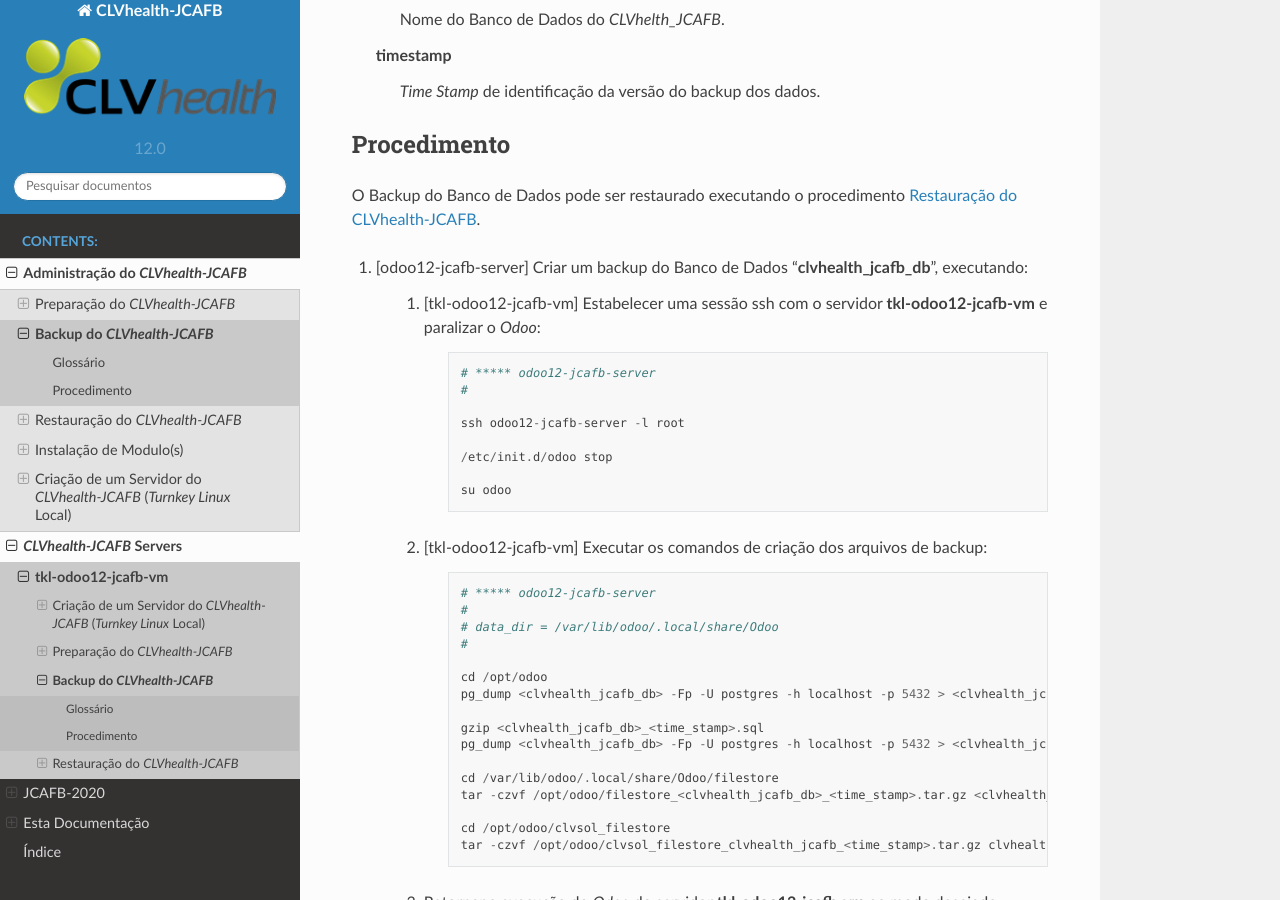
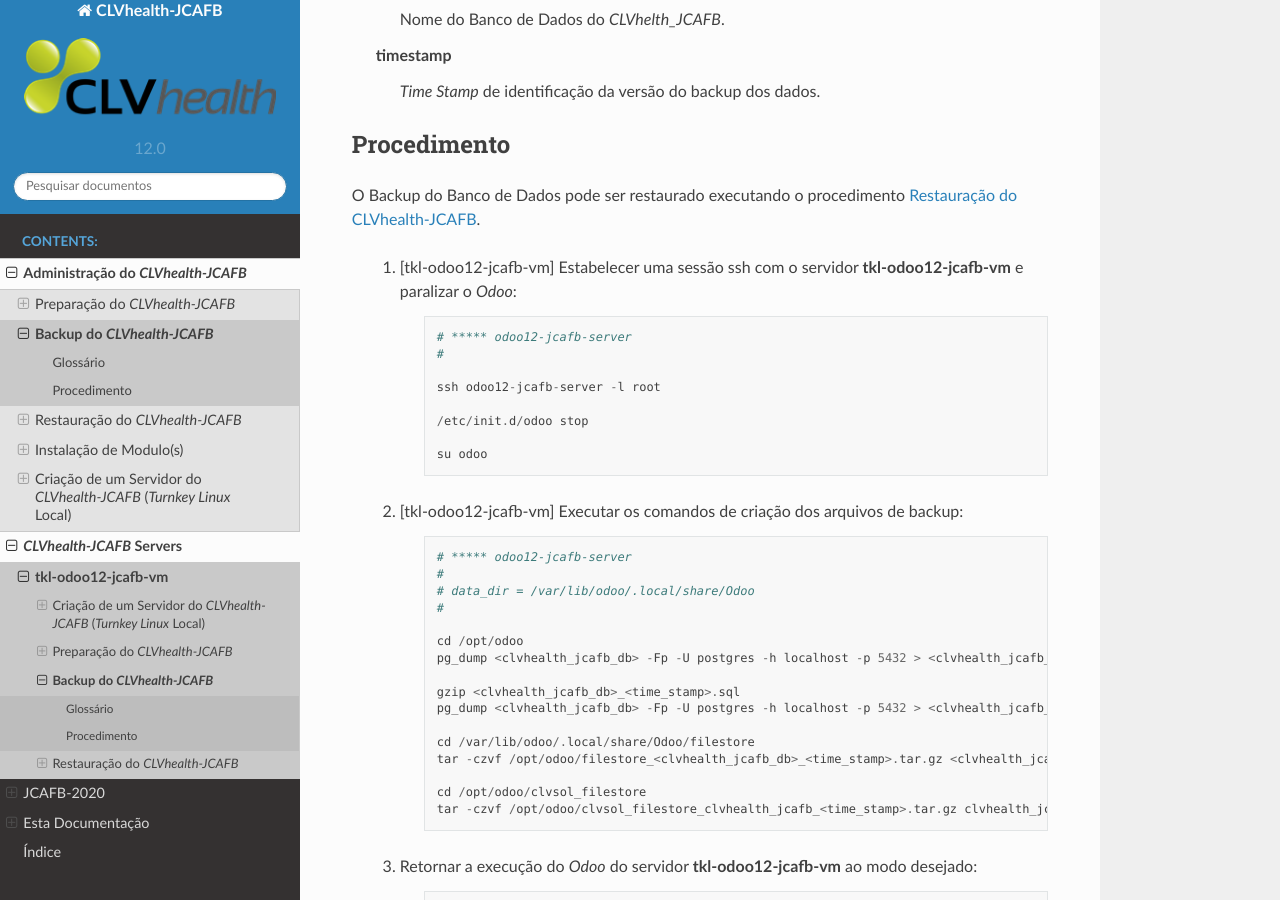
Before and after one commit to CLVsol/clvsol_clvhealth_jcafb_docs, a Sphinx documentation site: the page built from source/setup/clvhealth_jcafb_backup.rst, in a window 1280 px wide and 900 px high, scrolled down 363 px. Built offline with Sphinx 7.4.7 and the Read the Docs theme 2.0.0, drawn with Linux system fonts in a browser that asks for light colours.

Commit message:
[IMP] source/setup/clvhealth_jcafb_backup.rst

```diff
--- a/source/setup/clvhealth_jcafb_backup.rst
+++ b/source/setup/clvhealth_jcafb_backup.rst
@@ -27,8 +27,6 @@
 ------------
 
 O Backup do Banco de Dados pode ser restaurado executando o procedimento :doc:`/setup/clvhealth_jcafb_restore`.
-
-#. [odoo12-jcafb-server] Criar um backup do Banco de Dados "**clvhealth_jcafb_db**", executando:
 
     #. [tkl-odoo12-jcafb-vm] Estabelecer uma sessão ssh com o servidor **tkl-odoo12-jcafb-vm** e paralizar o *Odoo*:
 
```
